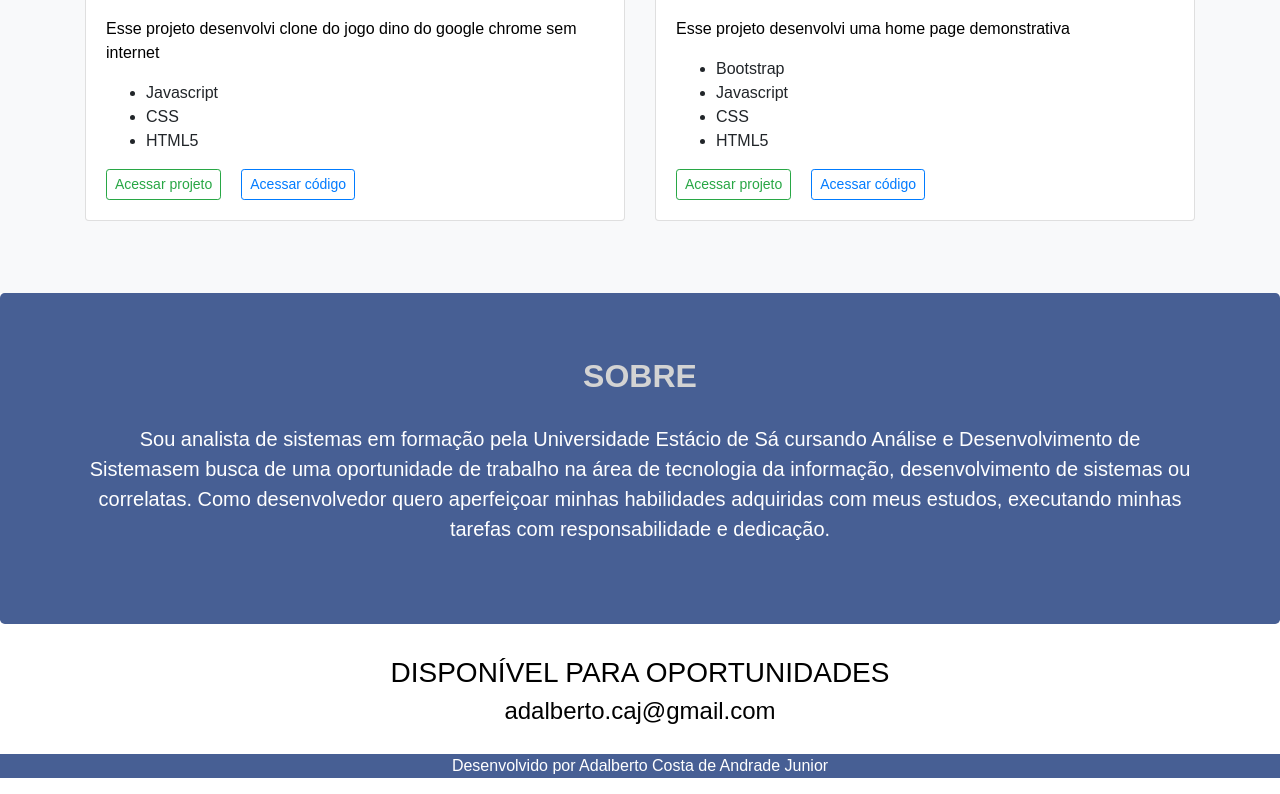
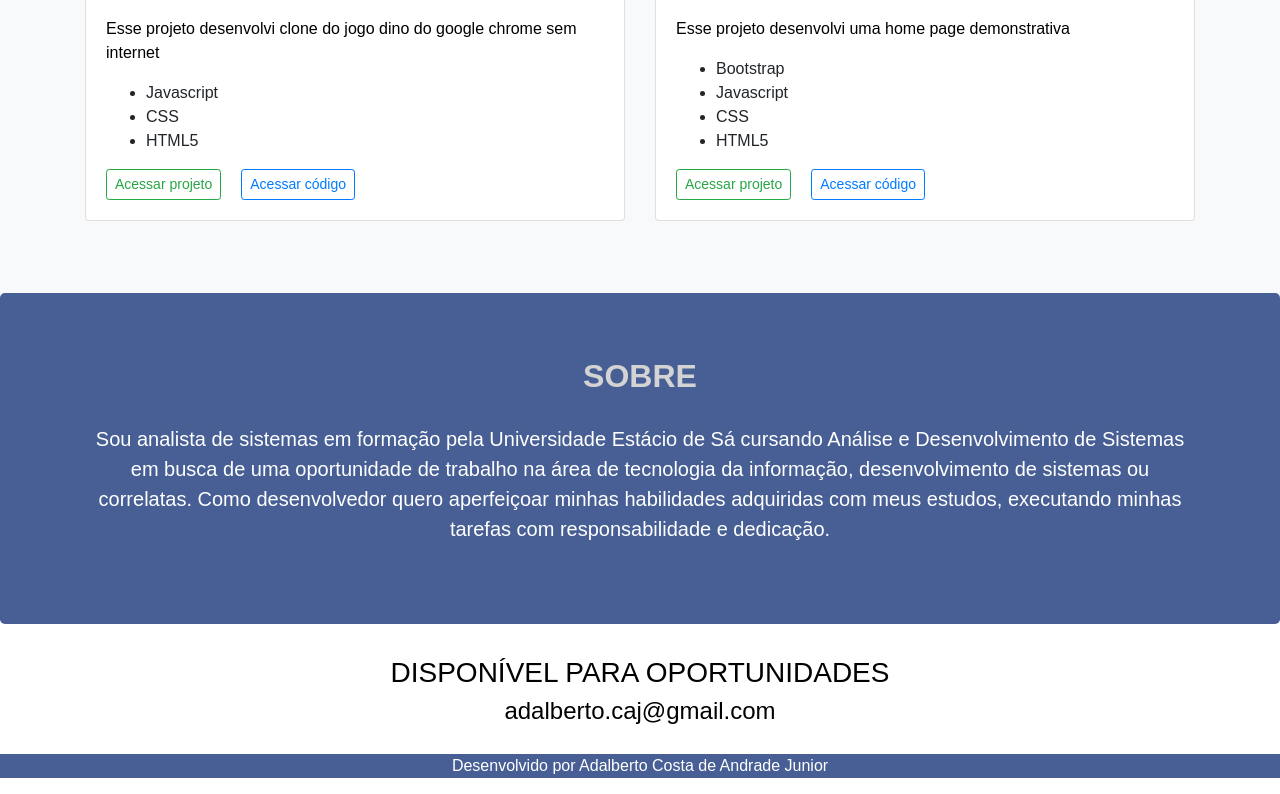
Before and after one commit to AdalbertoCosta/portfolio, a plain HTML site: page index.html in a window 1280 px wide. Shown: the part 955-1749 px from the top of the page. Drawn offline with nearby package versions, Linux system fonts and the light colour scheme.

Commit message:
Update index.html

```diff
--- a/index.html
+++ b/index.html
@@ -111,7 +111,7 @@
         <div class="container">
             <h2 class="jumbotron-heading titulosClaros">Sobre</h2>
             <p class="lead textoBranco">Sou analista de sistemas em formação pela Universidade Estácio de Sá cursando
-                            Análise e Desenvolvimento de Sistemasem busca de uma oportunidade de trabalho na área de tecnologia da
+                            Análise e Desenvolvimento de Sistemas em busca de uma oportunidade de trabalho na área de tecnologia da
                             informação, desenvolvimento de sistemas ou correlatas.
                             Como desenvolvedor quero aperfeiçoar minhas habilidades adquiridas
                             com meus estudos, executando minhas tarefas com responsabilidade e
```
